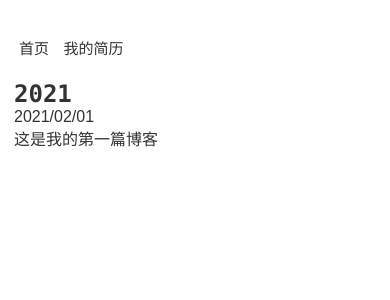
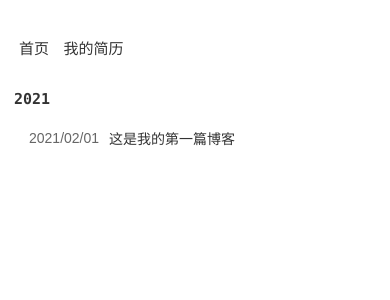
Before and after one commit to universe-white-chief/blog-alpha, a Jekyll site: the page built from index.html, in a window 390 px wide. Shown: the top 300 px of the page. Built offline with Jekyll 4.4.1, drawn with Linux system fonts in a browser that asks for light colours; some web fonts are replaced.

Commit message:
feat: default css

```diff
--- a/_includes/head.html
+++ b/_includes/head.html
@@ -8,4 +8,7 @@
     <meta name="applicable-device" content="pc,mobile">
     <meta name="author" content="{{ site.author }}"/>
     <link rel="stylesheet" href="{{site.baseurl}}/assets/css/common.css?t={{buildAt}}">
+    {%- if page.layout == "default" %}
+    <link rel="stylesheet" href="{{site.baseurl}}/assets/css/default.css?t={{buildAt}}">
+    {%- endif %}
 </head>
--- /dev/null
+++ b/assets/css/default.css
@@ -0,0 +1,128 @@
+.list-post > h2 {
+  font-size: 15px;
+  font-weight: bold;
+  padding: 12px 0;
+}
+.list-post ul {
+  box-sizing: border-box;
+  padding-left: 15px;
+}
+.list-post li {
+  display: flex;
+  align-items: center;
+  padding: 8px 0;
+}
+.list-post li .date {
+  color: #666666;
+  font-size: 14px;
+  flex-shrink: 0;
+  margin-right: 10px;
+}
+.list-post li .title {
+  width: 0;
+  flex-grow: 1;
+  padding: 4px 0;
+  white-space: nowrap;
+  overflow: hidden;
+  text-overflow: ellipsis;
+}
+.list-post li .title a {
+  font-size: 15px;
+}
+.list-post li .categories {
+  flex-shrink: 0;
+  padding: 3px 0;
+  margin-left: 10px;
+}
+.list-post li .categories a {
+  font-size: 12px;
+  color: #666666;
+  margin-left: 8px;
+}
+.list-category h2 {
+  font-size: 15px;
+  font-weight: bold;
+  padding: 12px 0;
+}
+.list-category div {
+  padding: 8px 0 8px 10px;
+}
+.list-category div a {
+  margin: 4px 6px;
+  white-space: nowrap;
+  font-size: 15px;
+  display: inline-block;
+  border-bottom: 1px solid #333333;
+}
+.page-search #search-input {
+  text-align: center;
+  font-size: 14px;
+  border-bottom: 2px solid #eaeaea;
+  width: 100%;
+  padding: 10px 0;
+  background-color: transparent;
+}
+.page-search h1 {
+  padding: 12px 0;
+}
+.page-search h1 span {
+  font-size: 16px;
+  font-weight: bold;
+  vertical-align: middle;
+}
+.page-search h1 img {
+  display: inline-block;
+  width: 21px;
+  margin-left: 8px;
+  vertical-align: middle;
+  opacity: 0;
+}
+.page-search .list-search li {
+  list-style: disc;
+  margin-left: 15px;
+  margin-bottom: 20px;
+}
+.page-search .list-search a {
+  display: block;
+  border-bottom: 1px dashed #ccc;
+}
+.page-search .list-search .title {
+  display: inline-block;
+  word-break: break-all;
+  font-size: 14px;
+  font-weight: bold;
+  padding-bottom: 1px;
+  border-bottom: 1px solid #999;
+}
+.page-search .list-search .content {
+  display: block;
+  font-size: 14px;
+  color: #5a5a5a;
+  word-break: break-all;
+  padding: 10px 0;
+}
+.page-search .list-search .hint {
+  font-size: inherit;
+  font-weight: bold;
+  color: #ff7f7f;
+}
+@media screen and (max-width: 560px) {
+  .list-post > h2 {
+    padding: 10px 0;
+  }
+  .list-post li {
+    padding: 6px 0;
+  }
+  .list-post li .title a {
+    font-size: 14px;
+  }
+  .list-post .categories {
+    display: none;
+  }
+  .list-category h2 {
+    padding: 10px 0;
+  }
+  .list-category div a {
+    font-size: 14px;
+  }
+}
```
